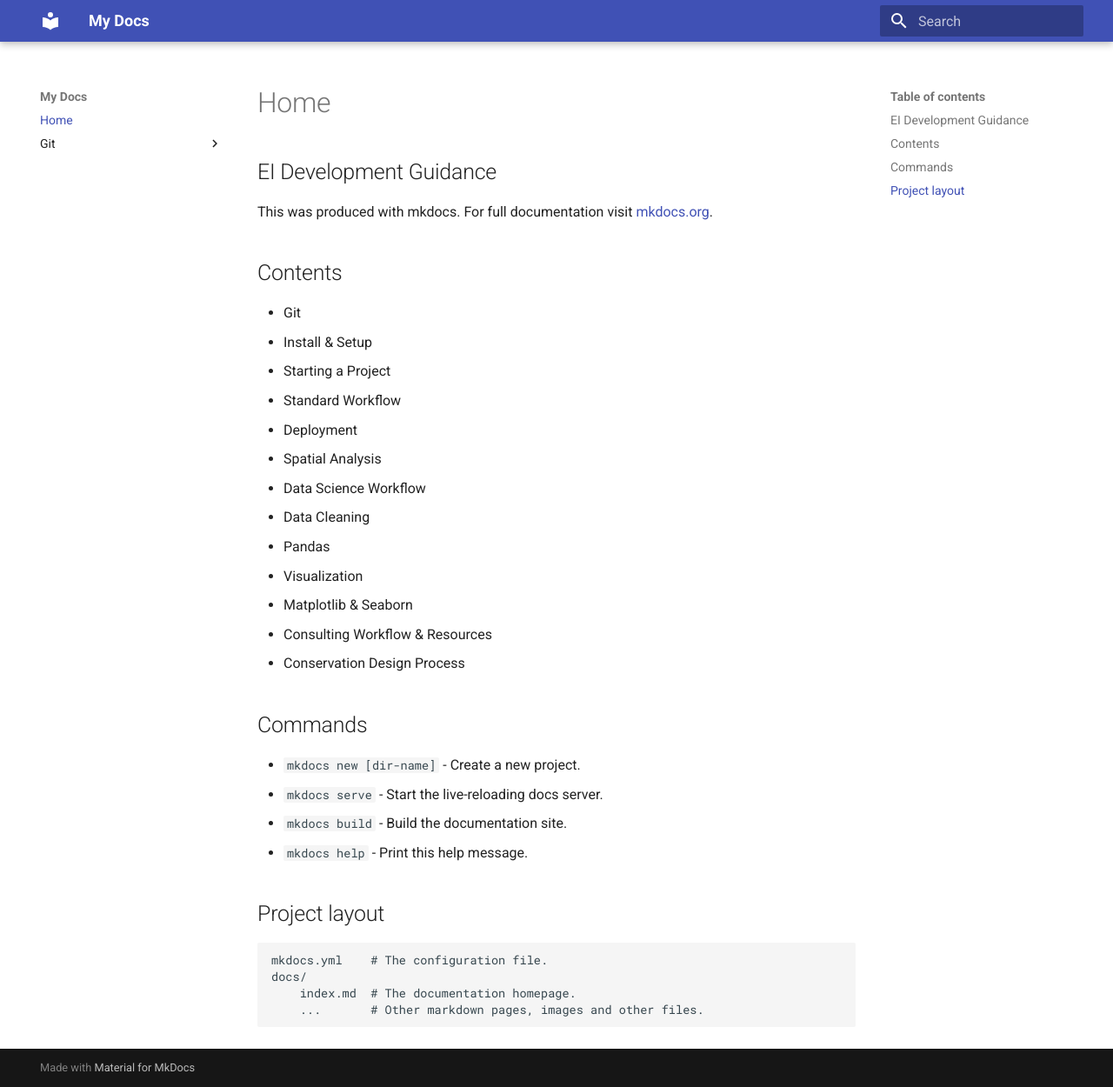
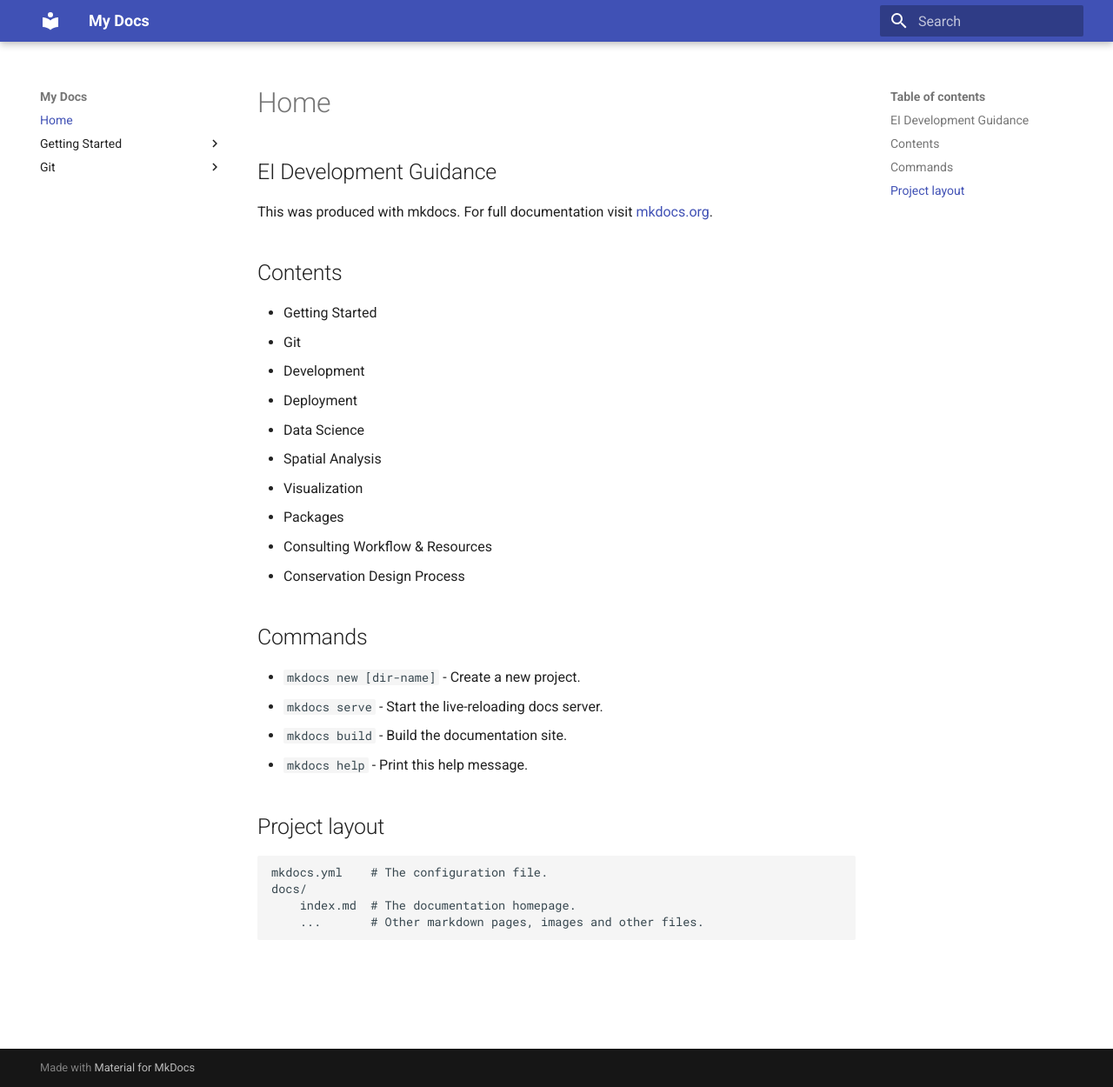
Before and after one commit to eriktuck/ei-dev, an MkDocs documentation site: the page built from docs/index.md, in a window 1280 px wide and 1250 px high. Shown: the whole window at 87% size. Built offline with MkDocs 1.6.1 and Material for MkDocs 9.7.7, drawn with Linux system fonts in a browser that asks for light colours.

Commit message:
Updated file structure with additional folders

```diff
--- a/docs/index.md
+++ b/docs/index.md
@@ -4,17 +4,14 @@
 
 ## Contents
 
+* Getting Started
 * Git
-  * Install & Setup
-  * Starting a Project
-  * Standard Workflow
+* Development
 * Deployment
+* Data Science
 * Spatial Analysis
-* Data Science Workflow
-  * Data Cleaning
-  * Pandas
 * Visualization
-  * Matplotlib & Seaborn
+* Packages
 * Consulting Workflow & Resources
 * Conservation Design Process
 
--- a/mkdocs.yml
+++ b/mkdocs.yml
@@ -2,5 +2,7 @@
 theme: material
 nav:
 - Home: 'index.md'
+- Getting Started:
+  - 'Project Planning': getting-started/project-planning.md
 - Git:
-  - 'Create Project': 'git-create-project.md'
+  - 'Create Project': 'git/initializing-git.md'
```
Also changed, not shown: docs/getting-started/project-planning.md (renamed from docs/project-planning.md), docs/git/initializing-git.md (renamed from docs/git-create-project.md).
